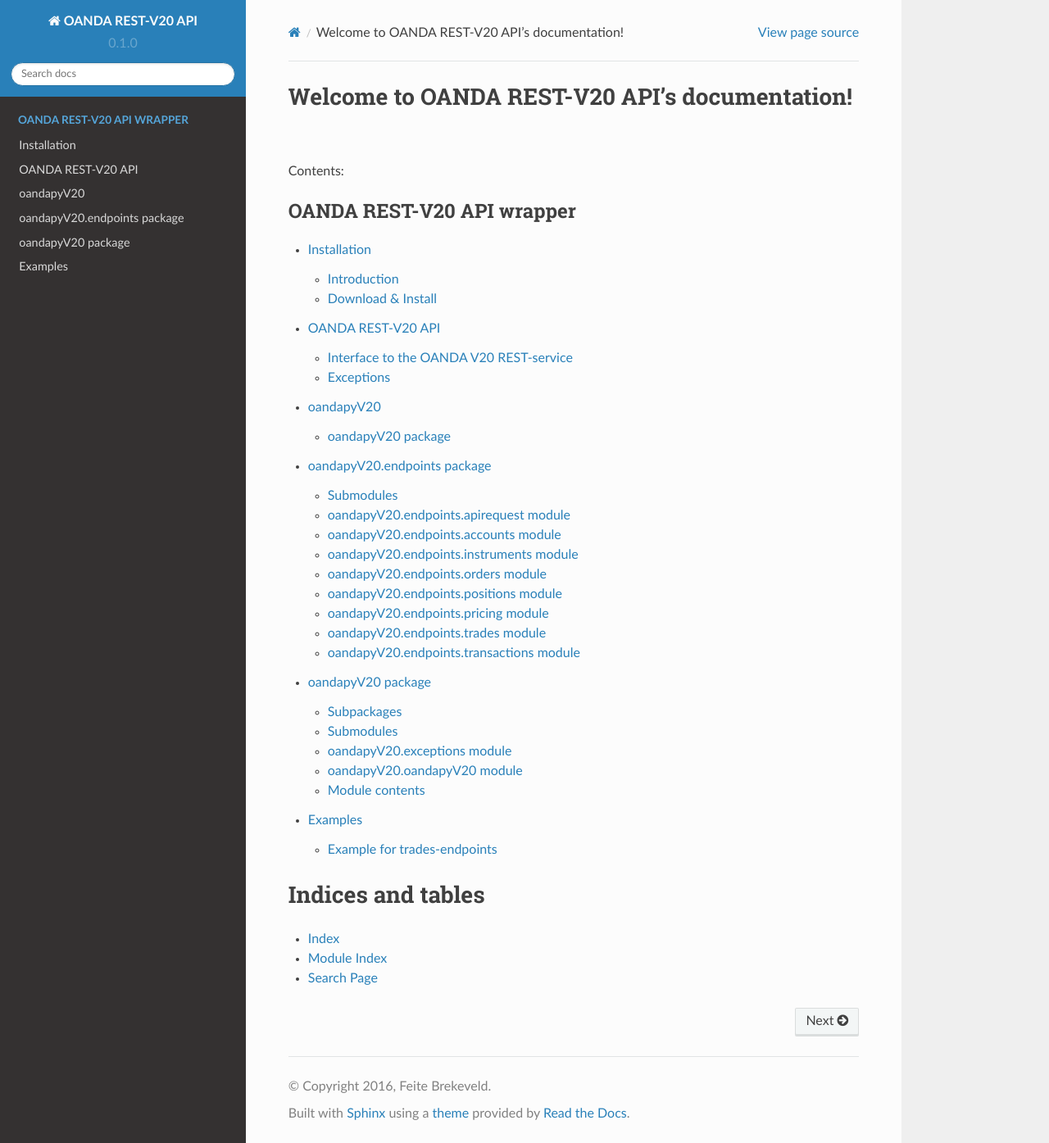
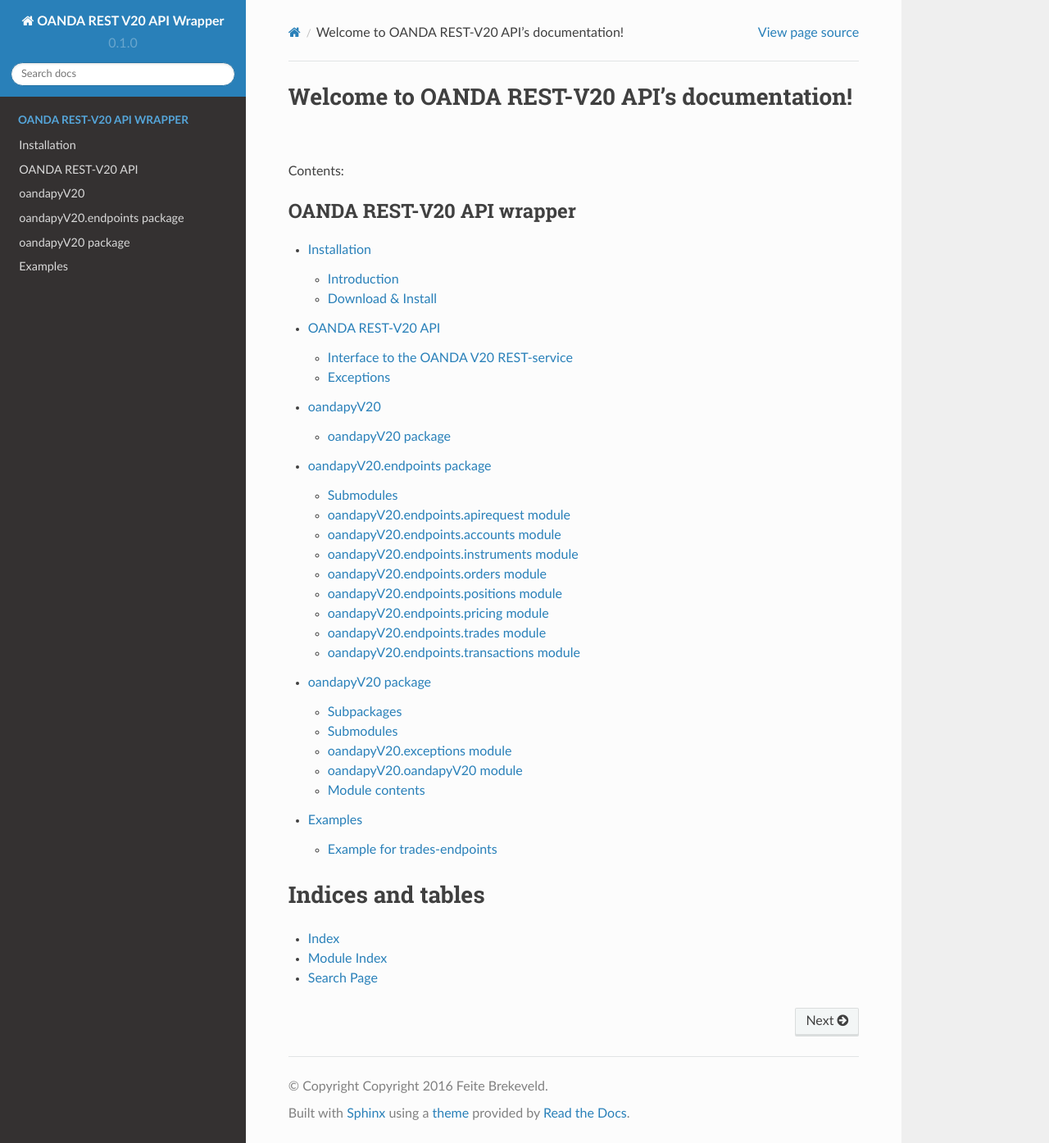
Before and after one commit to hootnot/oanda-api-v20, a Sphinx documentation site: the page built from docs/index.rst, in a window 1280 px wide and 1395 px high. Shown: the whole window at 82% size. Built offline with Sphinx 7.4.7 and the Read the Docs theme 2.0.0, drawn with Linux system fonts in a browser that asks for light colours; some of the changed lines change nothing that is shown.

Commit message:
dynamic information from __init__

```diff
--- a/docs/conf.py
+++ b/docs/conf.py
@@ -19,6 +19,7 @@
 import os
 import sys
 sys.path.insert(0, os.path.abspath('oandapyV20'))
+import oandapyV20
 
 # -- General configuration ------------------------------------------------
 
@@ -51,18 +52,18 @@
 master_doc = 'index'
 
 # General information about the project.
-project = u'OANDA REST-V20 API'
-copyright = u'2016, Feite Brekeveld'
-author = u'Feite Brekeveld'
+project = getattr(sys.modules["oandapyV20"], "__title__")
+copyright = getattr(sys.modules["oandapyV20"], "__copyright__")
+author = getattr(sys.modules["oandapyV20"], "__author__")
 
 # The version info for the project you're documenting, acts as replacement for
 # |version| and |release|, also used in various other places throughout the
 # built documents.
 #
 # The short X.Y version.
-version = u'0.1.0'
+version = getattr(sys.modules["oandapyV20"], "__version__")
 # The full version, including alpha/beta/rc tags.
-release = u'0.1.0'
+release = getattr(sys.modules["oandapyV20"], "__version__")
 
 # The language for content autogenerated by Sphinx. Refer to documentation
 # for a list of supported languages.
```
